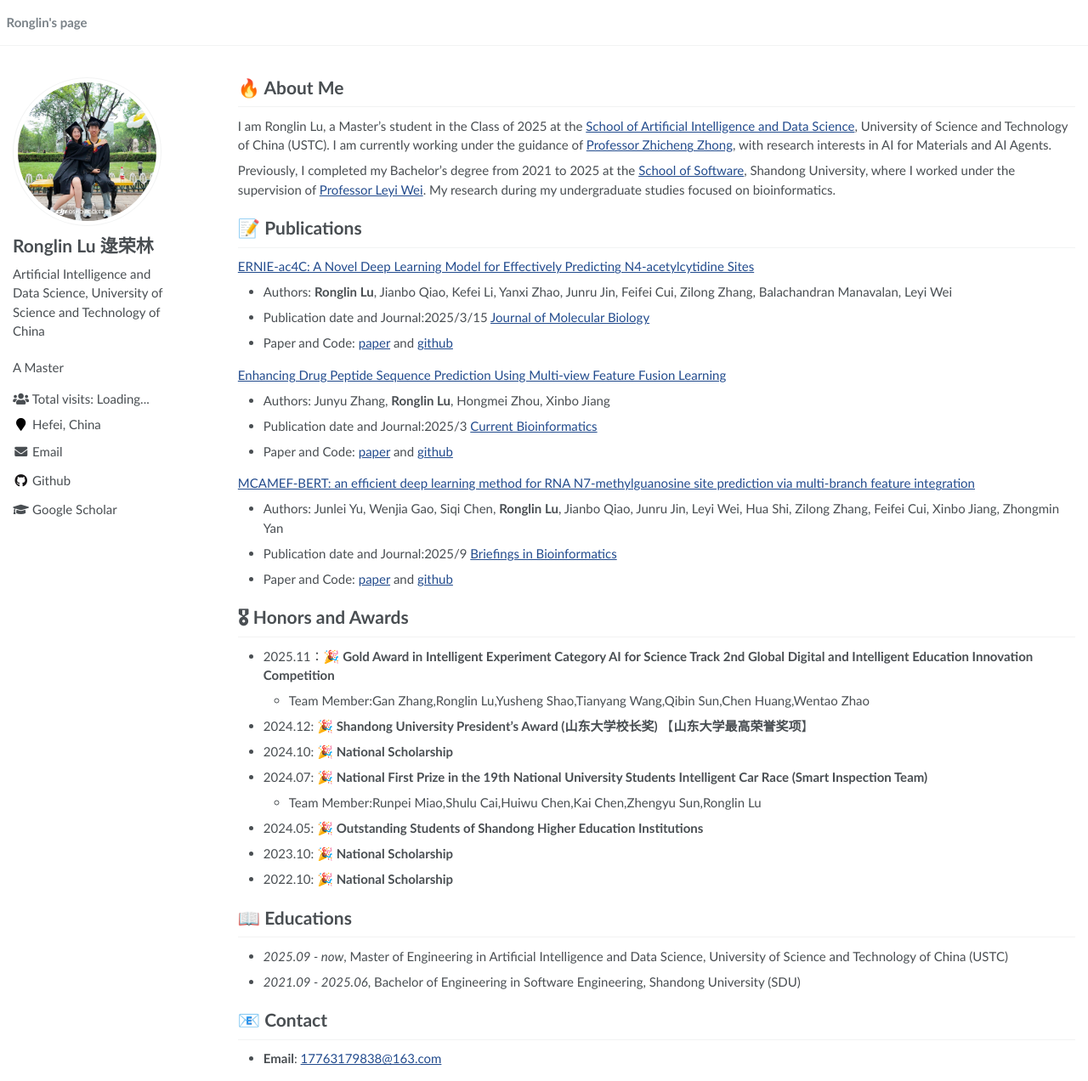
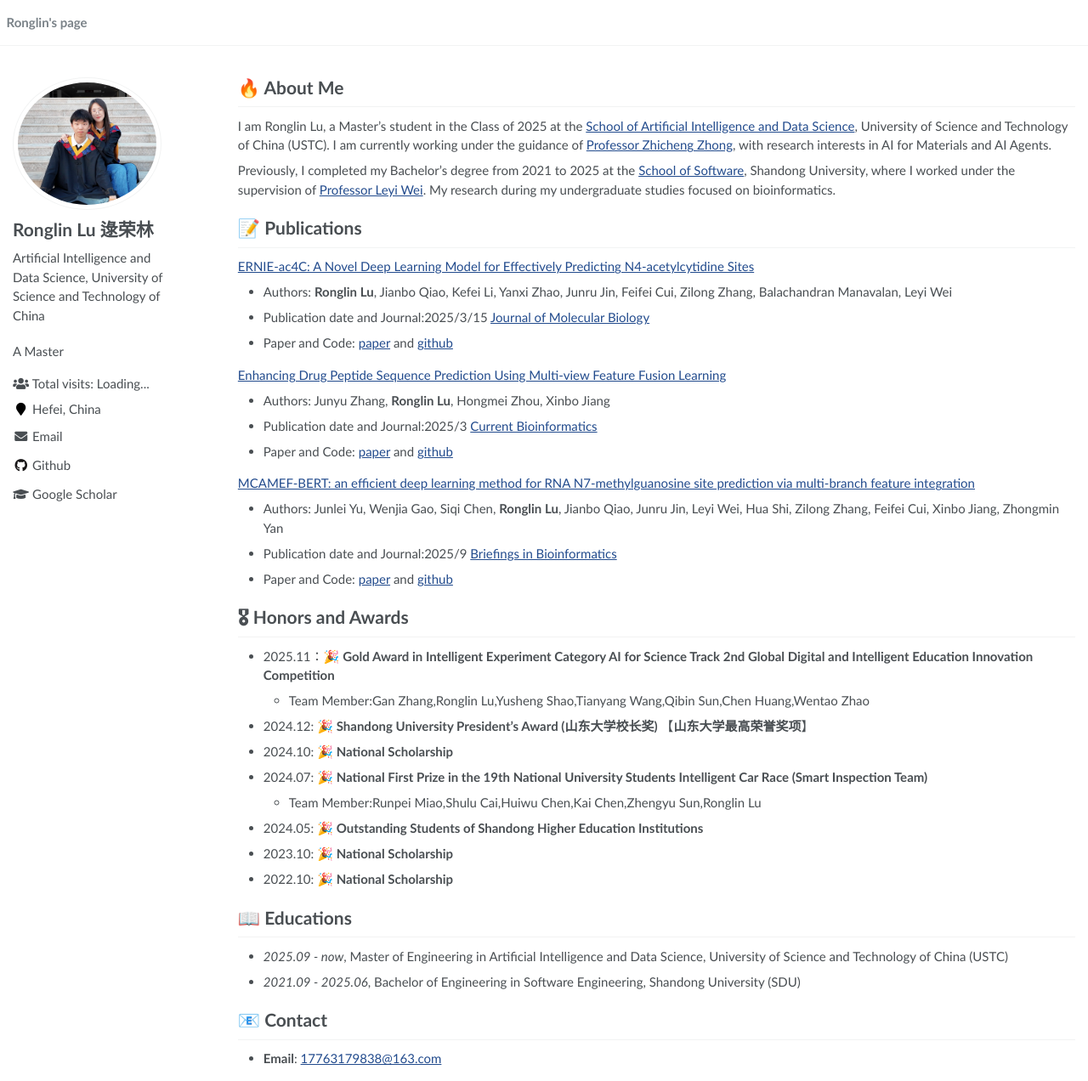
Before and after one commit to lrlbcxdd/lrlbcxdd.github.io, a Jekyll site: the page built from _pages/about.md, in a window 1280 px wide and 1272 px high. Shown: the whole window at 85% size. Built offline with Jekyll 4.4.1, drawn with Linux system fonts in a browser that asks for light colours; comment, search, counter and statistics services are not loaded.

Commit message:
update pic

```diff
--- a/_config.yml
+++ b/_config.yml
@@ -22,7 +22,7 @@ baidu_site_verification  :  # get baidu_site_verification from https://ziyuan.ba
 # Site Author
 author:
   name             : "Ronglin Lu  逯荣林"
-  avatar           : "images/picture11.png"
+  avatar           : "images/picture.png"
   bio              : "Artificial Intelligence and Data Science, University of Science and Technology of China"
   location         : "Hefei, China"
   employer         :
```
Also changed, not shown: images/picture.png (added).
